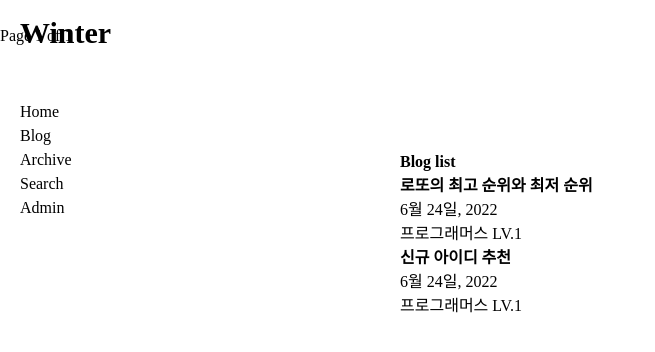
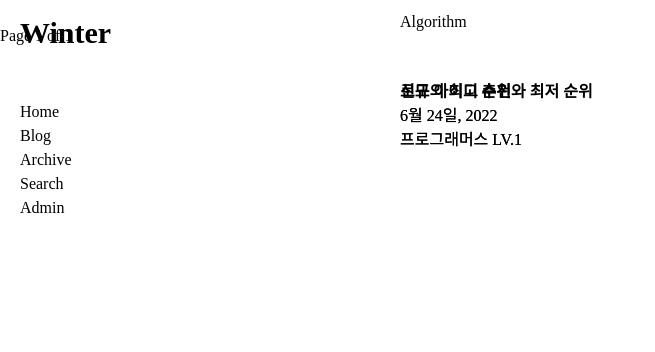
Before and after one commit to nipu56/winter, a Django app: page /blog/ in a window 1280 px wide. Shown: the top 352 px of the page, without its empty margins (0-655 px from the left). Run offline with Django 4.2, Linux system fonts and the light colour scheme; data comes from the database, SQL or seed files in the repository; both versions use the stored data as it was after the commit.

Commit message:
html 수정

```diff
--- a/blog/views.py
+++ b/blog/views.py
@@ -10,7 +10,7 @@
     model = Post
     template_name = 'blog/post_all.html'
     context_object_name = 'posts'
-    paginate_by = 2
+    paginate_by = 5
 
 
 class PostDV(DetailView):
--- a/static/css/base.css
+++ b/static/css/base.css
@@ -44,8 +44,6 @@
   -webkit-tap-highlight-color: transparent;
 }
 
-
-/* html 디자인*/
 body{
   font-family: "빙그레체", serif;
   margin: 0;
@@ -61,6 +59,8 @@
   font-size: inherit;
 }
 
+
+/* html 디자인*/
 div#header{
   position : absolute;
   top: 10px;
@@ -81,7 +81,7 @@
 }
 div#content{
   position: absolute;
-  top: 150px;
+  top: 80px;
   left: 400px;
   color: black;
   display: inline-block;
@@ -101,10 +101,7 @@
   font-size: 30px;
 }
 /*menu*/
-div#menu > a
-{
 
-}
 /* TABLE */
 table{
   border-collapse: collapse;
--- /dev/null
+++ b/static/css/blog.css
@@ -0,0 +1,11 @@
+div#content > li{
+  display: inline-block;
+  width: auto;
+  height: auto;
+}
+
+div#page{
+  top: 200px;
+  left: 200px;
+
+}
--- a/static/css/home.css
+++ b/static/css/home.css
@@ -1,3 +1,6 @@
 div#content{
     display: inline-block;
+    top: 60px;
+    font-size: 32px;
+    border-bottom: 4px solid black;
 }
--- a/templates/base.html
+++ b/templates/base.html
@@ -27,9 +27,7 @@
       {% endblock %}
       {% block content %}
       {% endblock %}
-
       {% block footer %}
-
       {% endblock %}
   </body>
 </html>
--- a/templates/blog/post_all.html
+++ b/templates/blog/post_all.html
@@ -1,18 +1,27 @@
 {% extends "base.html"%}
+{% load static %}
+{% block extrastyle %}{% static "css/blog.css" %}{% endblock %}
 
 {% block site %} post_all.html{% endblock %}
+
+{% block title %}
+    <div id="title">
+    Algorithm
+    </div>
+{% endblock %}
+
 {% block content %}
-
-    <div id="content">
-<h2>Blog list</h2>
-
-{% for post in posts %}
-    <h2><a href='{{ post.get_absolute_url }}'>{{post.title  }}</a></h2>
-    {{ post.modify_date|date:"N d일, Y" }}
-    <p>{{ post.description }}</p>
-{% endfor %}
-    </div>
+    {% for post in posts %}
+        <div id="content">
+        <li>
+        <h4 id ="title" ><a href='{{ post.get_absolute_url }}'>{{post.title}}</a></h4>
+        {{ post.modify_date|date:"N d일, Y" }}
+        <p>{{ post.description }}</p>
+        </li>
+        </div>
+    {% endfor %}
 <br/>
+    <div id="page">
         <span>
             {% if page_obj.has_previous %}
             <a href="?page={{ page_obj.previous_page_number }}">PreviousPage</a>
@@ -21,8 +30,8 @@
             Page {{ page_obj.number }} of {{ page_obj.paginator.num_pages }}
 
             {%  if page_obj.has_next %}
-                <a href="?page {{ page_obj.next_page_number }}">next page</a>
+                <a href="?page={{ page_obj.next_page_number }}">next page</a>
             {% endif %}
         </span>
-
+    </div>
 {% endblock %}
--- a/templates/home.html
+++ b/templates/home.html
@@ -2,16 +2,15 @@
 
 {% block site %}home.html{% endblock %}
 {% load static %}
-{% block extrastyle %}{% static "css/home.css" %}{% endblock %}
+{% block extrastyle %}{% static "css/home.css/" %}{% endblock %}
 
 {% block title %}
     <div id="title">
-    This is title area.
     </div>
 {% endblock %}
 {% block content %}
   <div id="content">
-  This is content area.
+  Blog
   </div>
 {% endblock content %}
 
```
Also changed, not shown: db.sqlite3, static/img/main.jpg (deleted), static/img/main.png (deleted).
